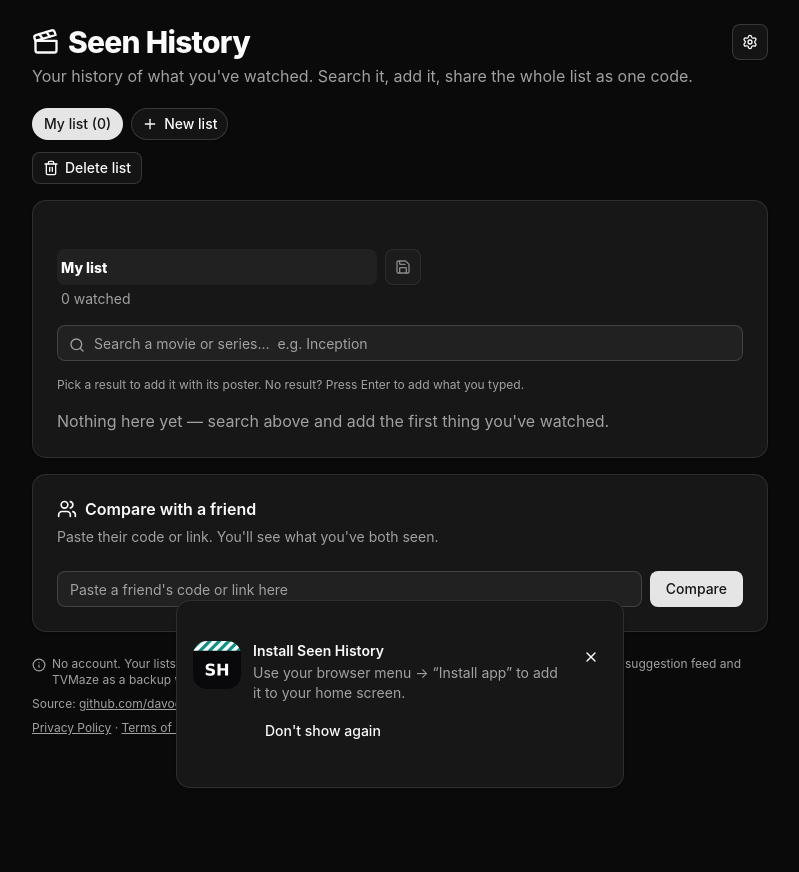
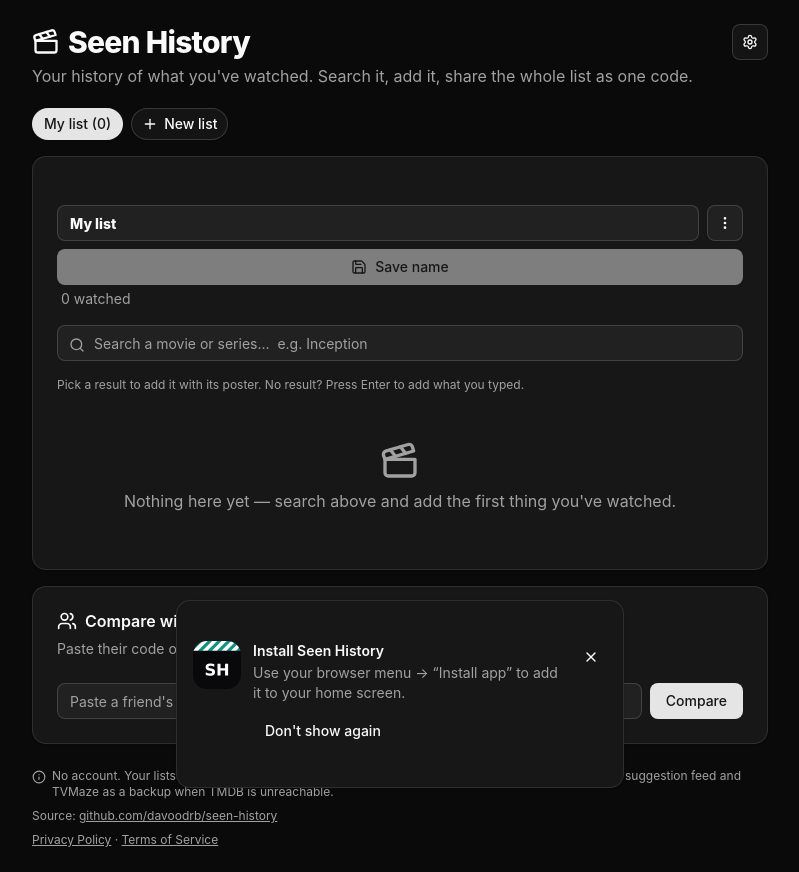
Before and after one commit to davoodrb/seen-history, a React (Vite) app: page / in a window 1280 px wide. Shown: the whole page, without its empty margins (240-1039 px from the left). Before the commit the page ends 800 px from the top, so only its background shows below. Built offline with nearby package versions, Linux system fonts and the light colour scheme.

Commit message:
Full-width title and save, list options menu, empty-state icon, title flash fix

```diff
--- a/src/App.tsx
+++ b/src/App.tsx
@@ -1,5 +1,5 @@
 import { useCallback, useEffect, useRef, useState, type ReactNode } from 'react'
-import { ArrowLeft, Clapperboard, Copy, Download, Info, Link2, Loader2, Moon, Plus, Save, Search, Settings, Share2, Sun, Trash2, Upload, Users, X } from 'lucide-react'
+import { ArrowLeft, Clapperboard, Copy, Download, EllipsisVertical, Info, Link2, Loader2, Moon, Plus, Save, Search, Settings, Share2, Sun, Trash2, Upload, Users, X } from 'lucide-react'
 import { Button } from '@/components/ui/button'
 import { Input } from '@/components/ui/input'
 import { Textarea } from '@/components/ui/textarea'
@@ -201,6 +201,17 @@ export default function App() {
   }, [])
   const [deleteModalOpen, setDeleteModalOpen] = useState(false)
   const [deleteConfirm, setDeleteConfirm] = useState('')
+  const [listMenuOpen, setListMenuOpen] = useState(false)
+
+  // Escape closes the list options menu
+  useEffect(() => {
+    if (!listMenuOpen) return
+    const onKey = (e: KeyboardEvent) => {
+      if (e.key === 'Escape') setListMenuOpen(false)
+    }
+    window.addEventListener('keydown', onKey)
+    return () => window.removeEventListener('keydown', onKey)
+  }, [listMenuOpen])
   // Theme: dark by default, remembered in localStorage. The class is applied
   // here (before first paint) so a saved light theme never flashes dark.
   const [dark, setDark] = useState(() => {
@@ -215,7 +226,8 @@ export default function App() {
   })
   // Draft for the list name: typing never writes back live, so the field can
   // be erased and rewritten from empty. Save commits it, Dismiss reverts it.
-  const [nameDraft, setNameDraft] = useState('My list')
+  // It starts as the real list name, so the title never flashes "My list" on load.
+  const [nameDraft, setNameDraft] = useState(() => lists[0]?.name ?? 'My list')
   const restoreInputRef = useRef<HTMLInputElement>(null)
   const [shareCode, setShareCode] = useState('')
   const [incoming, setIncoming] = useState<Playlist | null>(null)
@@ -905,24 +917,11 @@ export default function App() {
         </Button>
       </div>
 
-      <div className="mt-3 flex flex-wrap gap-2">
-        <Button
-          variant="outline"
-          size="sm"
-          onClick={() => {
-            setDeleteConfirm('')
-            setDeleteModalOpen(true)
-          }}
-        >
-          <Trash2 className="h-4 w-4" /> Delete list
-        </Button>
-      </div>
-
       <Card className="mt-4">
         <CardContent className="space-y-4 pt-6">
           <div>
             <div className="flex items-center gap-2">
-              <div className="relative max-w-xs flex-1">
+              <div className="relative flex-1">
                 <Input
                   value={nameDraft}
                   onChange={(e) => setNameDraft(e.target.value)}
@@ -931,7 +930,7 @@ export default function App() {
                     else if (e.key === 'Escape') setNameDraft(list.name)
                   }}
                   aria-label="List name"
-                  className="w-full border-0 pr-11 pl-1 text-xl font-extrabold shadow-none focus-visible:ring-0"
+                  className="w-full border bg-muted pr-11 pl-3 text-xl font-extrabold shadow-none focus-visible:ring-0 dark:bg-input/30"
                 />
                 {nameDraft !== list.name && (
                   <button
@@ -945,17 +944,58 @@ export default function App() {
                   </button>
                 )}
               </div>
-              <Button
-                variant="outline"
-                size="icon"
-                disabled={nameUnchanged}
-                onClick={saveName}
-                aria-label="Save list name"
-                title="Save name"
-              >
-                <Save className="h-4 w-4" />
-              </Button>
+              <div className="relative">
+                <Button
+                  variant="outline"
+                  size="icon"
+                  onClick={() => setListMenuOpen((o) => !o)}
+                  aria-label="List options"
+                  aria-haspopup="menu"
+                  aria-expanded={listMenuOpen}
+                  title="List options"
+                >
+                  <EllipsisVertical className="h-4 w-4" />
+                </Button>
+                {listMenuOpen && (
+                  <>
+                    <button
+                      type="button"
+                      aria-label="Close menu"
+                      className="fixed inset-0 z-40 cursor-default"
+                      onClick={() => setListMenuOpen(false)}
+                    />
+                    <div role="menu" className="bg-popover absolute right-0 z-50 mt-1 w-48 rounded-md border p-1 shadow-md">
+                      <button
+                        type="button"
+                        role="menuitem"
+                        className="hover:bg-accent flex w-full items-center gap-2 rounded-sm px-2 py-1.5 text-sm"
+                        onClick={() => {
+                          setListMenuOpen(false)
+                          copyText(list.name, 'List name copied')
+                        }}
+                      >
+                        <Copy className="h-4 w-4" /> Copy list name
+                      </button>
+                      <button
+                        type="button"
+                        role="menuitem"
+                        className="text-destructive hover:bg-accent flex w-full items-center gap-2 rounded-sm px-2 py-1.5 text-sm"
+                        onClick={() => {
+                          setListMenuOpen(false)
+                          setDeleteConfirm('')
+                          setDeleteModalOpen(true)
+                        }}
+                      >
+                        <Trash2 className="h-4 w-4" /> Delete playlist
+                      </button>
+                    </div>
+                  </>
+                )}
+              </div>
             </div>
+            <Button className="mt-2 w-full" disabled={nameUnchanged} onClick={saveName}>
+              <Save className="h-4 w-4" /> Save name
+            </Button>
             <p className="text-muted-foreground mt-1 px-1 text-sm">{list.items.length} watched</p>
           </div>
 
@@ -1041,7 +1081,10 @@ export default function App() {
           </p>
 
           {list.items.length === 0 ? (
-            <p className="text-muted-foreground">Nothing here yet — search above and add the first thing you&apos;ve watched.</p>
+            <div className="text-muted-foreground flex flex-col items-center gap-2 py-8 text-center">
+              <Clapperboard className="h-10 w-10" />
+              <p>Nothing here yet — search above and add the first thing you&apos;ve watched.</p>
+            </div>
           ) : (
             <div className="grid grid-cols-3 gap-3 sm:grid-cols-4 md:grid-cols-5">
               {list.items.map((it, i) => (
@@ -1207,7 +1250,18 @@ export default function App() {
             onClick={(e) => e.stopPropagation()}
           >
             <CardHeader>
-              <CardTitle id="delete-title">Delete “{list.name}”?</CardTitle>
+              <CardTitle id="delete-title">
+                Delete “
+                <button
+                  type="button"
+                  onClick={() => copyText(list.name, 'List name copied')}
+                  className="cursor-pointer underline decoration-dotted underline-offset-4"
+                  title="Click to copy the list name"
+                >
+                  {list.name}
+                </button>
+                ”?
+              </CardTitle>
               <CardDescription>This can&apos;t be undone. Type the list name to confirm.</CardDescription>
             </CardHeader>
             <CardContent className="space-y-3">
@@ -1221,7 +1275,7 @@ export default function App() {
                     setDeleteConfirm('')
                   }
                 }}
-                placeholder={list.name}
+                placeholder={`Type "${list.name}" to confirm`}
                 aria-label="Type the list name to confirm"
                 autoFocus
               />
```
